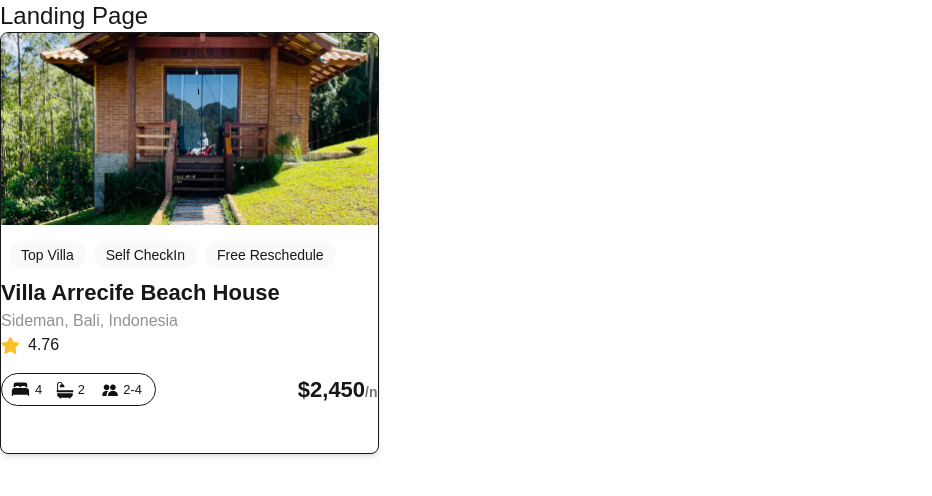
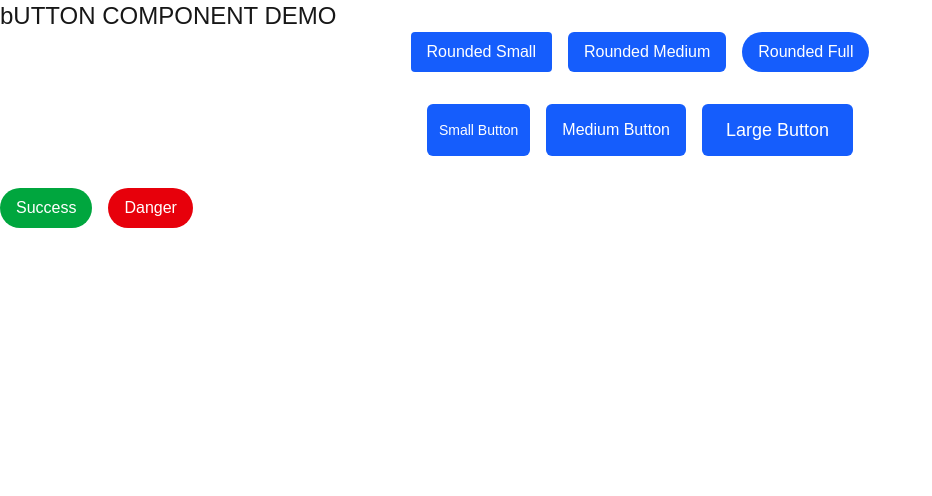
Before and after one commit to Oskwame/alx-project-0x00-setup, a Next.js app in the folder alx-project-0x00/: page /landing in a window 1280 px wide. Shown: the top 496 px of the page, without its empty margins (0-932 px from the left). Built offline with nearby package versions, Linux system fonts and the light colour scheme.

Commit message:
added  pure react button component with size and shape variants

```diff
--- /dev/null
+++ b/alx-project-0x00/components/Button.tsx
@@ -0,0 +1,34 @@
+import React from "react";
+import { ButtonProps } from "@/interfaces";
+const Button: React.FC<ButtonProps> = ({
+    title,
+    size = 'medium',
+    shape = 'rounded-md',
+    className = '',
+    style,
+    ...props
+
+}) => {
+    const sizeClasses: Record<string, String> ={
+    small: "px-3 py-1 text-sm",
+    medium: "px-4 py-2 text-base",
+    large: "px-6 py-3 text-lg",
+    };
+
+    const shapeClasses: Record<string, String> ={
+        "rounded-sm": "rounded-sm",
+        "rounded-md": "rounded-md",
+        "rounded-full": "rounded-full",
+    };
+    return(
+        <button
+        className={`bg-blue-600 text-white font-medium ${sizeClasses[size]} ${shapeClasses[shape]} hover:bg-blue-700 transition ${className}`}
+        style={style}
+        {...props}
+    >
+        {title}
+
+        </button>
+    );
+};
+export default Button;
--- a/alx-project-0x00/interfaces/index.ts
+++ b/alx-project-0x00/interfaces/index.ts
@@ -1,3 +1,10 @@
 export interface PillProps {
   title: string
 }
+export interface ButtonProps extends React.ButtonHTMLAttributes<HTMLButtonElement> {
+    title: string;
+    size?: 'small' | 'medium' | 'large';
+    shape?: 'rounded-sm' | 'rounded-md'|'rounded-full';
+    className?: string;
+    style?: React.CSSProperties;
+}
--- a/alx-project-0x00/pages/landing.tsx
+++ b/alx-project-0x00/pages/landing.tsx
@@ -1,11 +1,42 @@
 import React from "react";
 import Card from "@/components/Card";
+import Button from "@/components/Button";
 const Landing: React.FC= () =>{
     return(
         <div>
-            <h1 className=" text-2xl font-extralight">Landing Page</h1>
-            <Card />
-        </div>
-      )
+            <h1 className=" text-2xl font-extralight">bUTTON COMPONENT DEMO</h1>
+
+              {/* Shape Variants */}
+      <div className="flex flex-wrap gap-4 justify-center">
+        <Button title="Rounded Small" shape="rounded-sm" size="medium" />
+        <Button title="Rounded Medium" shape="rounded-md" size="medium" />
+        <Button title="Rounded Full" shape="rounded-full" size="medium" />
+      </div>
+
+      {/* Size Variants */}
+      <div className="flex flex-wrap gap-4 justify-center mt-8">
+        <Button title="Small Button" shape="rounded-md" size="small" className="bg-amber-700" />
+        <Button title="Medium Button" shape="rounded-md" size="medium" />
+        <Button title="Large Button" shape="rounded-md" size="large" />
+      </div>
+
+      {/* Custom Style Example */}
+      <div className="flex gap-4 mt-8">
+        <Button
+          title="Success"
+          size="medium"
+          shape="rounded-full"
+          className="bg-green-600 hover:bg-green-700"
+        />
+        <Button
+          title="Danger"
+          size="medium"
+          shape="rounded-full"
+          className="bg-red-600 hover:bg-red-700"
+        />
+      </div>
+    </div>
+  );
 }
+
 export default Landing
```
